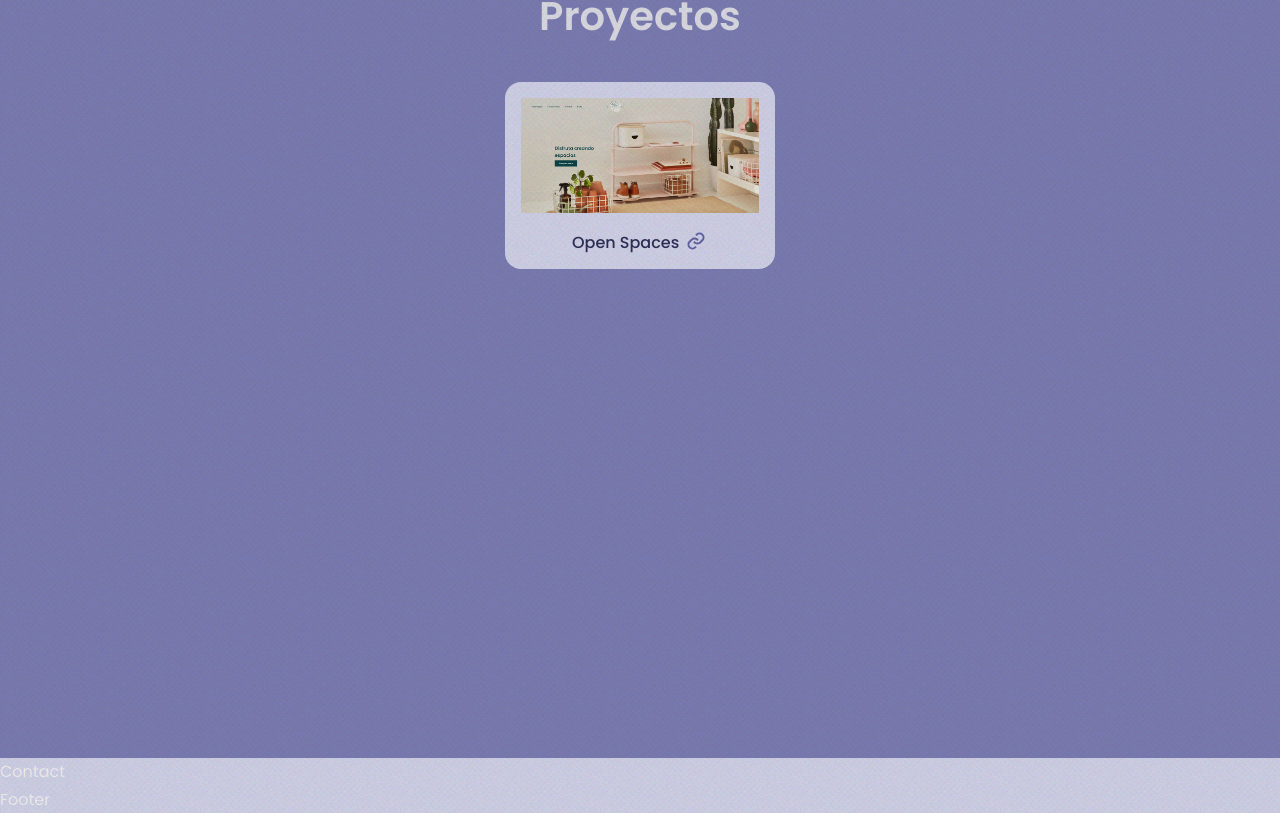
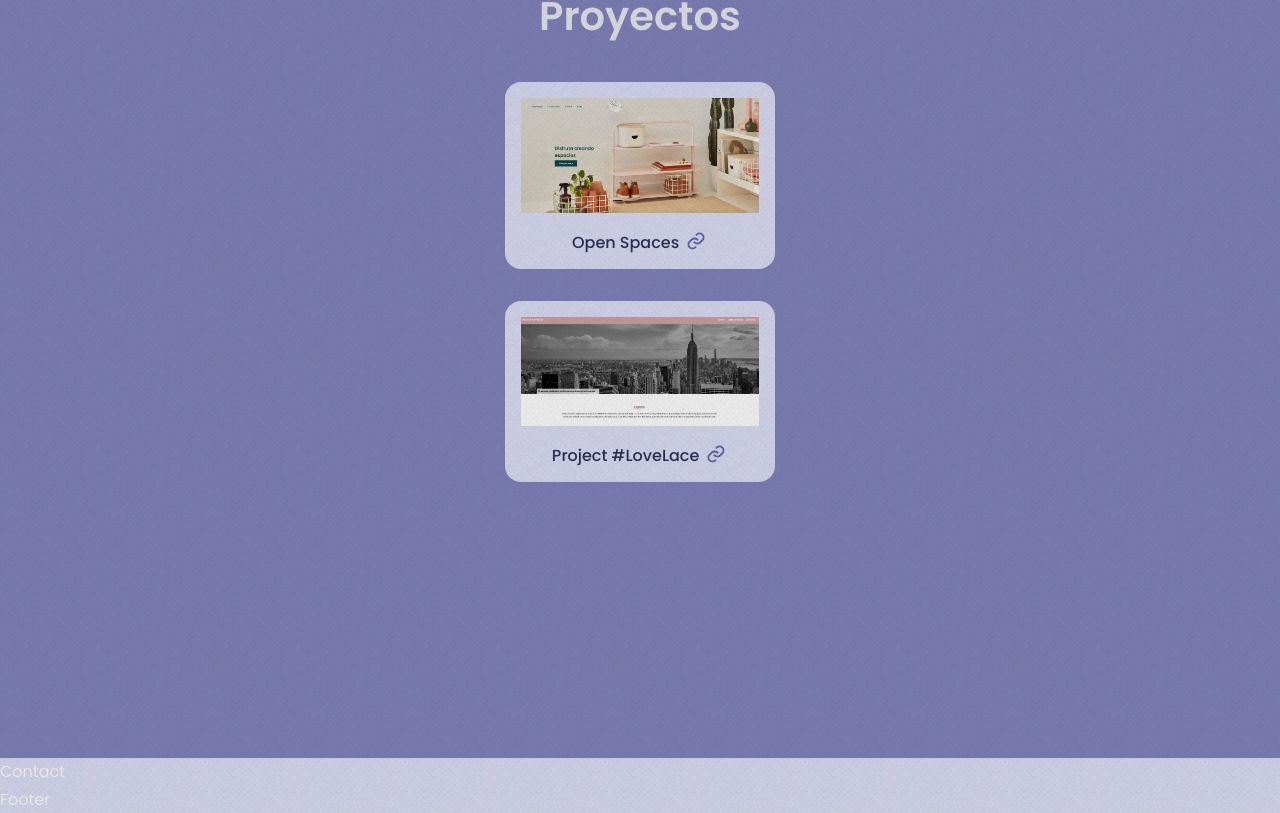
Before and after one commit to veroisla/Portfolio, a React (Create React App) app: page / in a window 1280 px wide. Shown: the part 1344-2157 px from the top of the page. Built offline with nearby package versions, Linux system fonts and the light colour scheme.

Commit message:
added another proyect

```diff
--- a/src/components/Proyects.js
+++ b/src/components/Proyects.js
@@ -8,6 +8,7 @@ import '../styles/Components/Proyects.scss';
 //ICONOS E IMÁGENES
 import { RiInformationLine } from 'react-icons/ri';
 import openSpaces from '../images/openSpaces.jpg';
+import LoveLace from '../images/loveLace.jpg';
 
 function Proyects(params) {
   return (
@@ -18,7 +19,7 @@ function Proyects(params) {
         <img
           className="proyect__img"
           src={openSpaces}
-          alt="Img Open Spaces"
+          alt="Img Proyect Open Spaces"
           title="Img Open Spaces"
         ></img>{' '}
         <div className="proyect__nameAndIcon">
@@ -36,6 +37,31 @@ function Proyects(params) {
           </a>
         </div>
       </article>
+
+      {/* Proyecto grupal presentacion */}
+
+      <article className="proyect__article">
+        <img
+          className="proyect__img"
+          src={LoveLace}
+          alt="Img Proyect LoveLace"
+          title="Img Open Spaces"
+        ></img>{' '}
+        <div className="proyect__nameAndIcon">
+          {' '}
+          <h4 className="proyect__name">Project #LoveLace</h4>
+          {/* <Link to="/OpenSpaces">
+            <RiInformationLine className="proyect__icon" />
+          </Link> */}
+          <a
+            href="http://beta.adalab.es/project-promo-p-module-1-team-5/"
+            target="_blank"
+            rel="noreferrer"
+          >
+            <BiLink className="proyect__icon" />
+          </a>
+        </div>
+      </article>
     </section>
   );
 }
--- a/src/styles/Components/Proyects.scss
+++ b/src/styles/Components/Proyects.scss
@@ -35,6 +35,7 @@
     width: max-content;
     background-color: $--color-bg;
     border-radius: 1rem;
+    margin-bottom: 2rem;
 }
 &__nameAndIcon {
     display: flex;
```
Also changed, not shown: src/images/loveLace.jpg (added).
